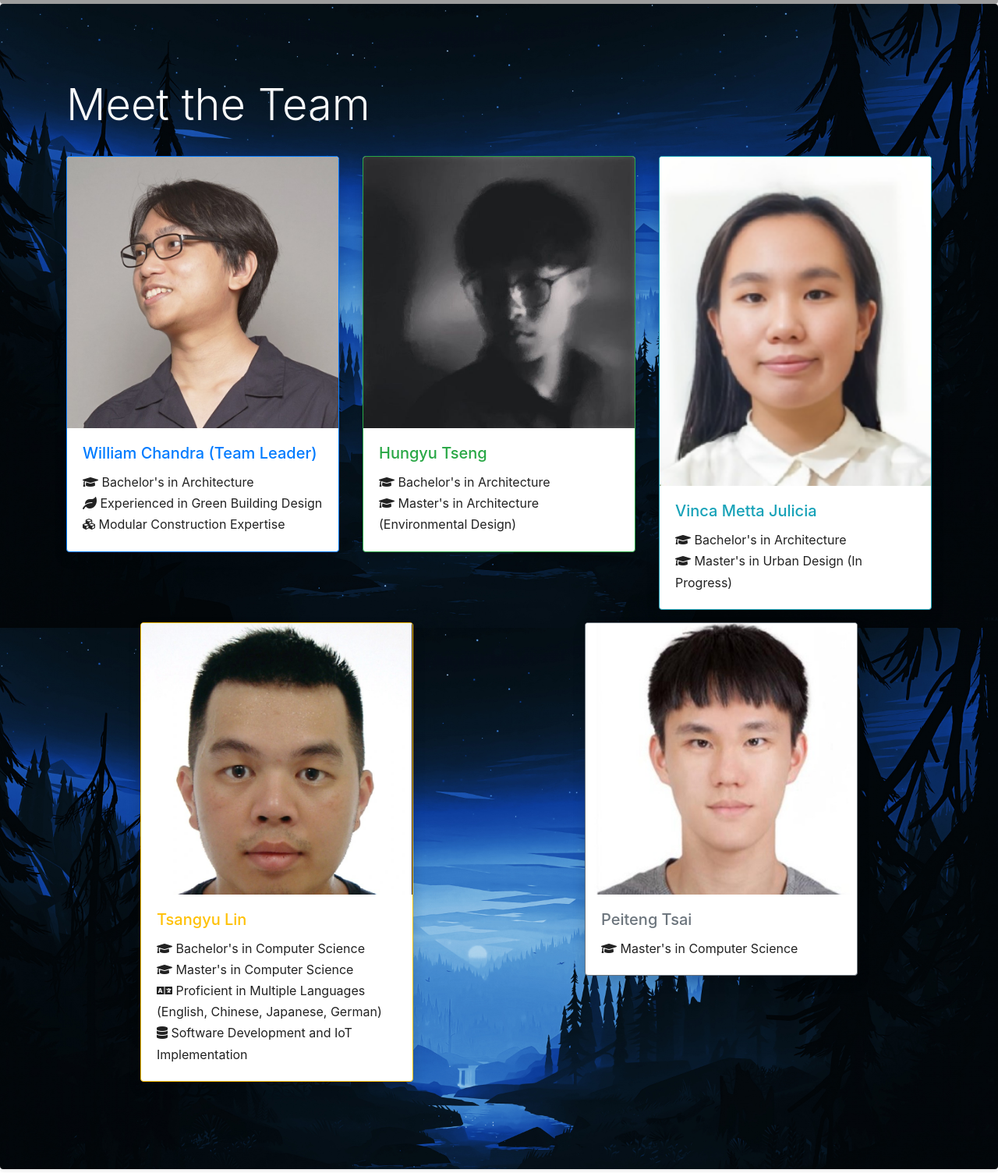
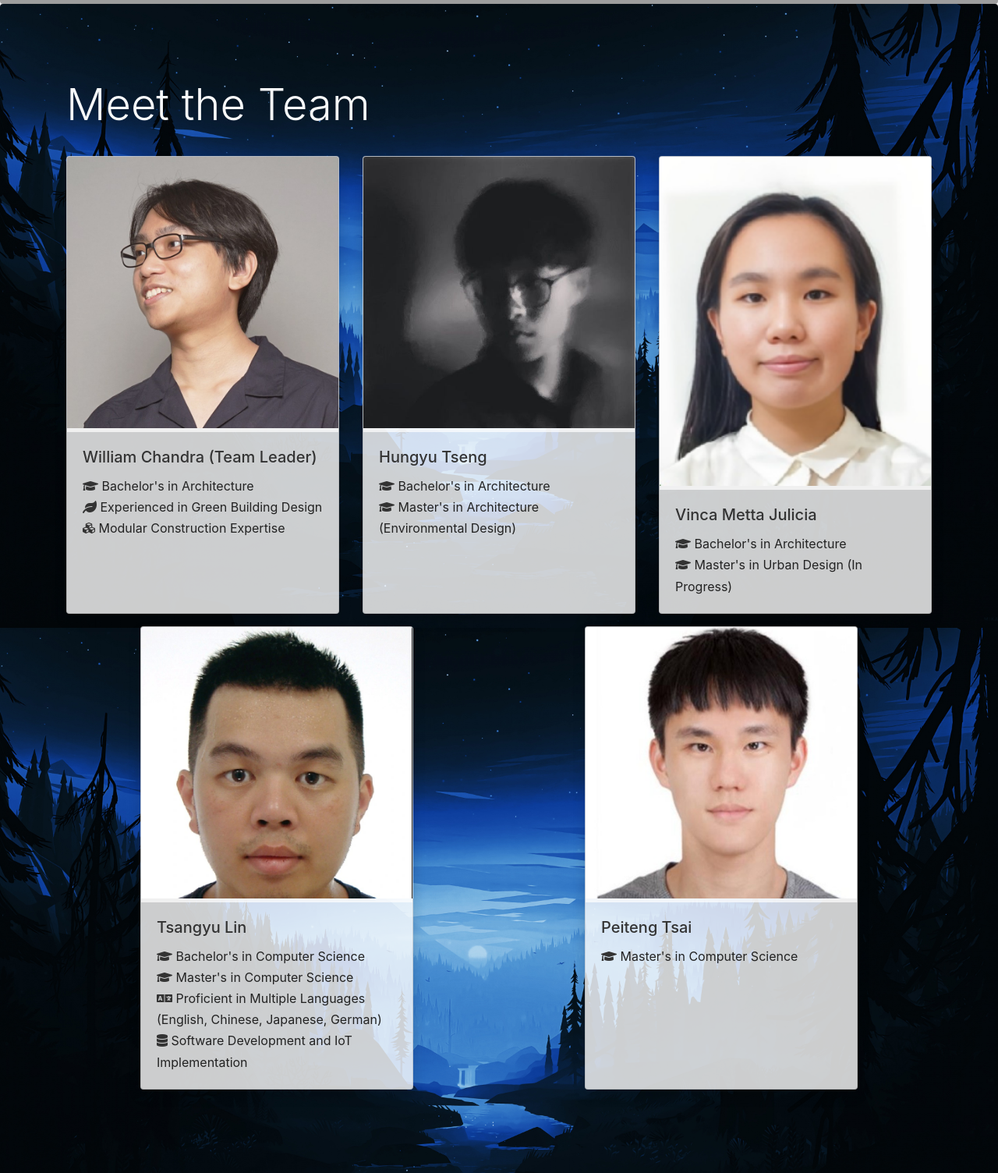
Before and after one commit to min20120907/scv.github.io, a plain HTML site: page index.html in a window 1280 px wide. Shown: the part 1451-2955 px from the top of the page at 78% size. Drawn offline with nearby package versions, Linux system fonts and the light colour scheme; grey boxes are pictures that could not be loaded.

Commit message:
fix pictures

```diff
--- a/index.html
+++ b/index.html
@@ -27,6 +27,51 @@
             height: 100vh;
         }
 
+        .slick-slide {
+            margin: 0 10px;
+            /* Adjust space between cards */
+            height: 300px;
+            /* Set a fixed height for all cards */
+        }
+
+        .card {
+            /* Your card styles */
+            height: 100%;
+            /* Make card height fill the slide */
+        }
+
+        /* Adjust the background color and transparency of the jumbotron */
+        .team.jumbotron {
+            background-color: rgba(0, 0, 0, 0.7);
+            /* Dark background with transparency */
+        }
+
+        /* Style the cards to complement the darker background */
+        .card.team-member {
+            background-color: rgba(255, 255, 255, 0.8);
+            /* Slightly transparent white */
+            color: #333;
+            /* Dark text for better contrast */
+        }
+
+        /* Update the card titles to stand out */
+        .card.team-member .card-title {
+            color: #333;
+            /* White text */
+        }
+
+        /* Ensure the images blend well with the card and background */
+        .card.team-member .team-img {
+            border-bottom: 5px solid rgba(255, 255, 255, 0.7);
+            /* White border for separation */
+        }
+
+        /* Update the icons to match the new color scheme */
+        .card.team-member .fas {
+            color: #333;
+            /* White icons */
+        }
+
         .bg-intro {
             background-image: url('images/background1.jpg');
             background-size: cover;
@@ -49,6 +94,7 @@
             width: 100%;
             /* Full width */
         }
+
         /* Material Design card style for jumbotron */
         .jumbotron {
 
@@ -224,18 +270,18 @@
                 awareness of local residents, thereby contributing to environmental protection.</p>
         </div>
     </div>
-    <div class="team jumbotron h-auto" style="background-color: rgba(255, 255, 255, 0.5);">
+    <div class="team jumbotron h-auto slider" style="background-color: rgba(255, 255, 255, 0.5);">
         <section class="container py-5">
             <h2 class="display-4 text-light">Meet the Team</h2>
             <br>
             <div class="row justify-content-center">
                 <!-- William Chandra -->
                 <div class="col-md-4 mb-3 mx-auto">
-                    <div class="card team-member border-primary shadow" style="max-width: 30rem;">
+                    <div class="card team-member shadow" style="max-width: 30rem;">
                         <img src="images/WilliamChandra.jpeg" alt="William Chandra" class="card-img-top team-img"
                             style="max-height: 350pt;">
                         <div class="card-body">
-                            <h5 class="card-title text-primary">William Chandra (Team Leader)</h5>
+                            <h5 class="card-title">William Chandra (Team Leader)</h5>
                             <p class="card-text">
                                 <i class="fas fa-graduation-cap"></i> Bachelor's in Architecture <br>
                                 <i class="fas fa-leaf"></i> Experienced in Green Building Design <br>
@@ -246,10 +292,10 @@
                 </div>
 
                 <div class="col-md-4 mb-3 mx-auto">
-                    <div class="card team-member border-success shadow" style="max-width: 30rem;">
+                    <div class="card team-member shadow" style="max-width: 30rem;">
                         <img src="images/HungyuTseng.jpeg" alt="Hungyu Tseng" class="card-img-top team-img">
                         <div class="card-body">
-                            <h5 class="card-title text-success"> Hungyu Tseng</h5>
+                            <h5 class="card-title"> Hungyu Tseng</h5>
                             <p class="card-text">
                                 <i class="fas fa-graduation-cap"></i> Bachelor's in Architecture <br>
                                 <i class="fas fa-graduation-cap"></i> Master's in Architecture (Environmental Design)
@@ -259,11 +305,11 @@
                 </div>
 
                 <div class="col-md-4 mb-3 mx-auto">
-                    <div class="card team-member border-info shadow" style="max-width: 30rem;">
+                    <div class="card team-member shadow" style="max-width: 30rem;">
                         <img src="images/VincaMettaJulicia.png" alt="Vinca Metta Julicia" class="card-img-top team-img"
                             style="max-height: 350pt;">
                         <div class="card-body">
-                            <h5 class="card-title text-info">Vinca Metta Julicia</h5>
+                            <h5 class="card-title">Vinca Metta Julicia</h5>
                             <p class="card-text">
                                 <i class="fas fa-graduation-cap"></i> Bachelor's in Architecture <br>
                                 <i class="fas fa-graduation-cap"></i> Master's in Urban Design (In Progress)
@@ -273,11 +319,11 @@
                 </div>
 
                 <div class="col-md-4 mb-3 mx-auto">
-                    <div class="card team-member border-warning shadow" style="max-width: 30rem;">
+                    <div class="card team-member shadow" style="max-width: 30rem;">
                         <img src="images/TsangyuLin.jpeg" alt="Tsangyu Lin" class="card-img-top team-img"
                             style="max-height: 350pt;">
                         <div class="card-body">
-                            <h5 class="card-title text-warning">Tsangyu Lin</h5>
+                            <h5 class="card-title">Tsangyu Lin</h5>
                             <p class="card-text">
                                 <i class="fas fa-graduation-cap"></i> Bachelor's in Computer Science <br>
                                 <i class="fas fa-graduation-cap"></i> Master's in Computer Science <br>
@@ -290,11 +336,11 @@
                 </div>
 
                 <div class="col-md-4 mb-3 mx-auto">
-                    <div class="card team-member border-secondary shadow" style="max-width: 30rem;">
+                    <div class="card team-member shadow" style="max-width: 30rem;">
                         <img src="images/PeitengTsai.jpeg" alt="Peiteng Tsai" class="card-img-top team-img"
                             style="max-height: 350pt;">
                         <div class="card-body">
-                            <h5 class="card-title text-secondary">Peiteng Tsai</h5>
+                            <h5 class="card-title">Peiteng Tsai</h5>
                             <p class="card-text">
                                 <i class="fas fa-graduation-cap"> </i> Master's in Computer Science <br>
                             </p>
@@ -336,6 +382,35 @@
     </nav>
     <script src="https://code.jquery.com/jquery-3.5.1.slim.min.js"></script>
     <script>
+        $('.slider').slick({
+            infinite: true,
+            slidesToShow: 3, /* Number of cards to show at once */
+            slidesToScroll: 3, /* Number of cards to scroll at once */
+            responsive: [
+            {
+                breakpoint: 1024,
+                settings: {
+                    slidesToShow: 3,
+                    slidesToScroll: 3,
+                }
+            },
+            {
+                breakpoint: 600,
+                settings: {
+                    slidesToShow: 2,
+                    slidesToScroll: 2,
+                }
+            },
+            {
+                breakpoint: 480,
+                settings: {
+                    slidesToShow: 1,
+                    slidesToScroll: 1,
+                }
+            }
+        ]
+        });
+
 
 
     </script>
```
